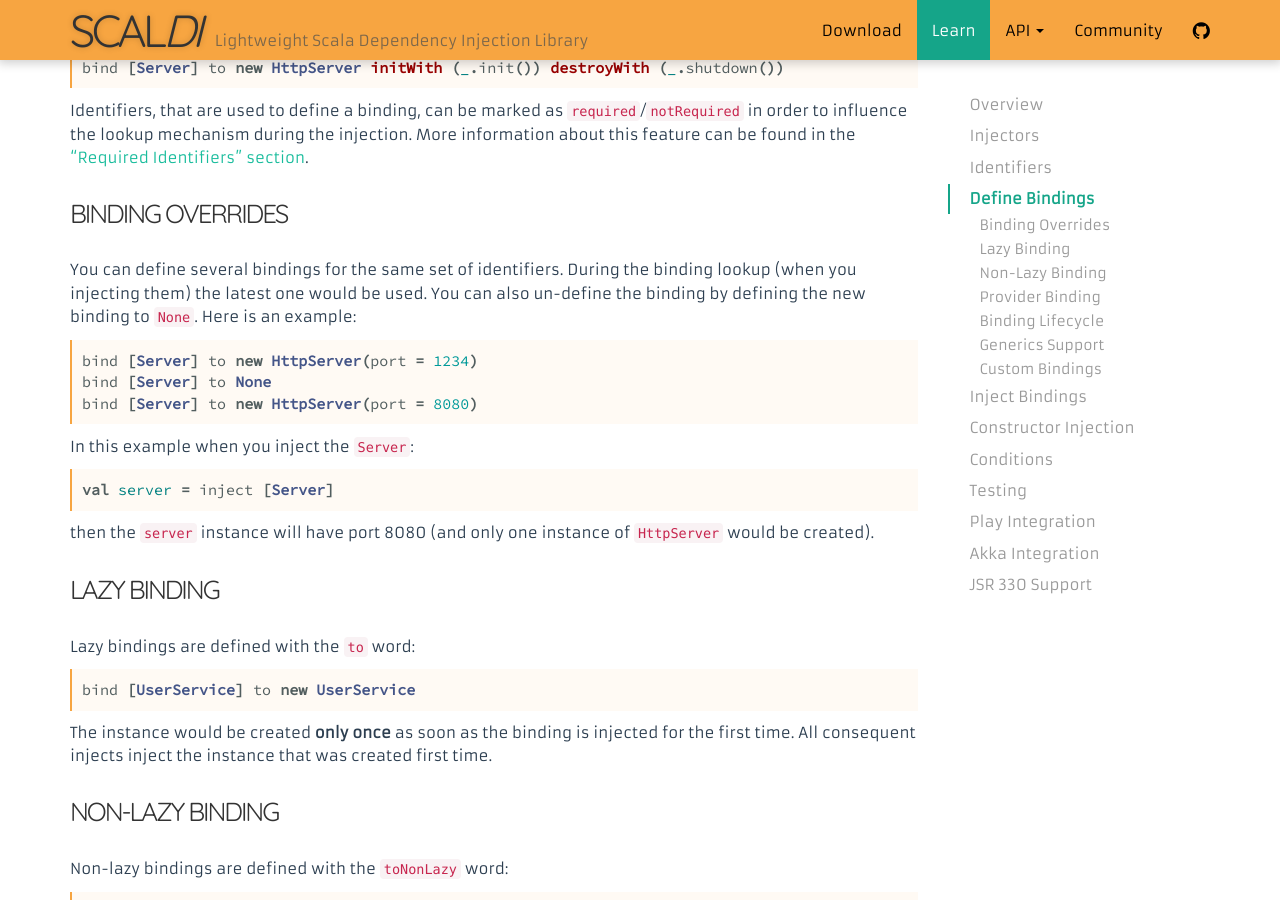
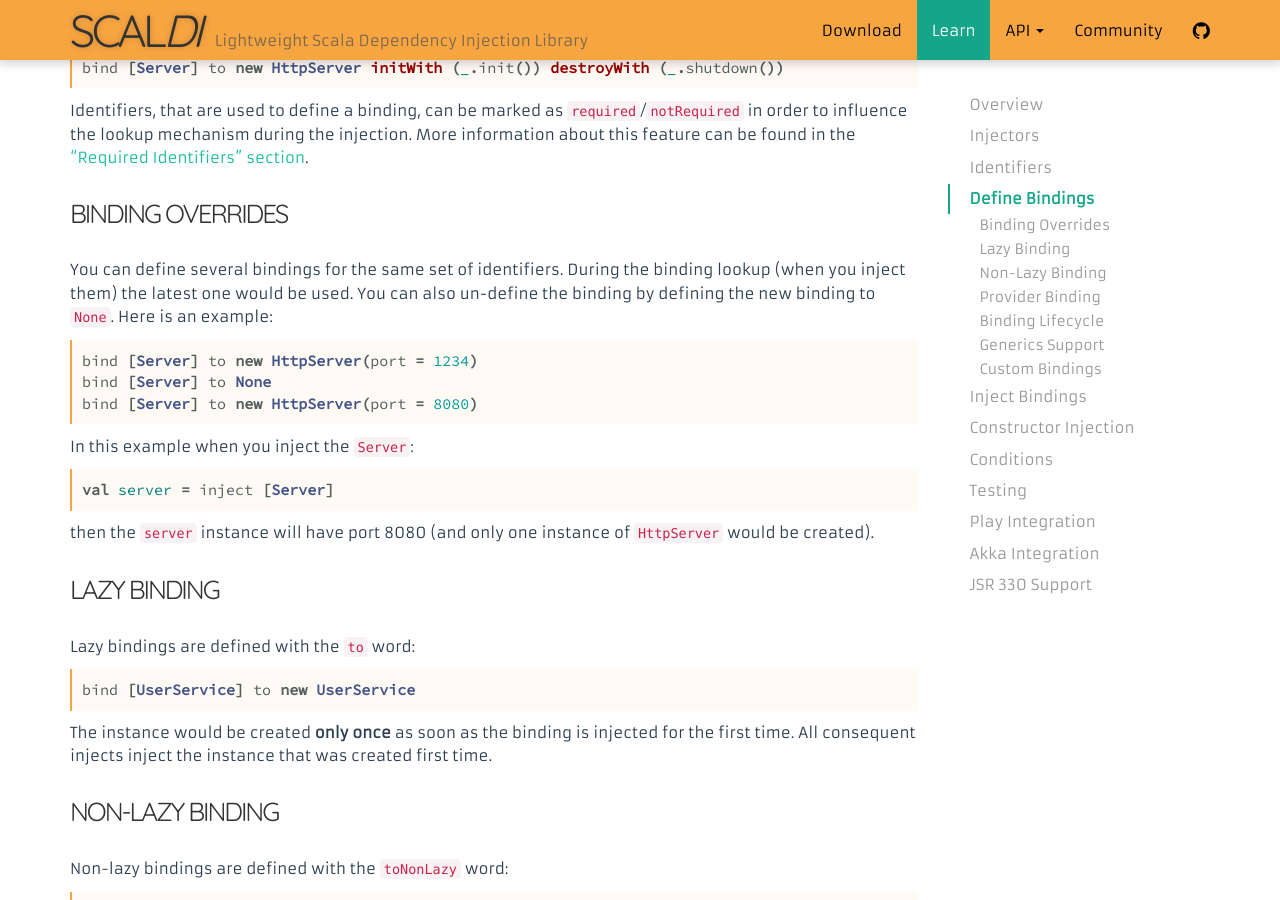
Before and after one commit to scaldi/scaldi-website, a Jekyll site: the page built from learn.md, in a window 1280 px wide and 900 px high, scrolled down 13493 px. Built offline with Jekyll 4.4.1, drawn with Linux system fonts in a browser that asks for light colours; some of the changed text lies outside the part shown.

Commit message:
Remove unnecessary "ing" from inject.

```diff
--- a/learn.md
+++ b/learn.md
@@ -619,7 +619,7 @@
 
 ### Binding Overrides
 
-You can define several bindings for the same set of identifiers. During the binding lookup (when you injecting them) the latest
+You can define several bindings for the same set of identifiers. During the binding lookup (when you inject them) the latest
 one would be used. You can also un-define the binding by defining the new binding to `None`. Here is an example:
 
 {% highlight scala %}
@@ -1467,7 +1467,7 @@
 {% endhighlight %}
 
 I would like to point out how `Actor` are bound. It is important, that you bind them with `toProvider` function.
-It will make sure that Scaldi always creates new instances of the `Actor` classes when you injecting them
+It will make sure that Scaldi always creates new instances of the `Actor` classes when you inject them
 with `injectActorRef` or `injectActorProps`. These two methods actually use Akka mechanisms to configure an actor
 instance under-the-hood, but the actor instance creation itself is always delegated to Scaldi.
 During this process, Akka requires a delegate to always create new instances of an actor, so by binding `Actor`s
```
